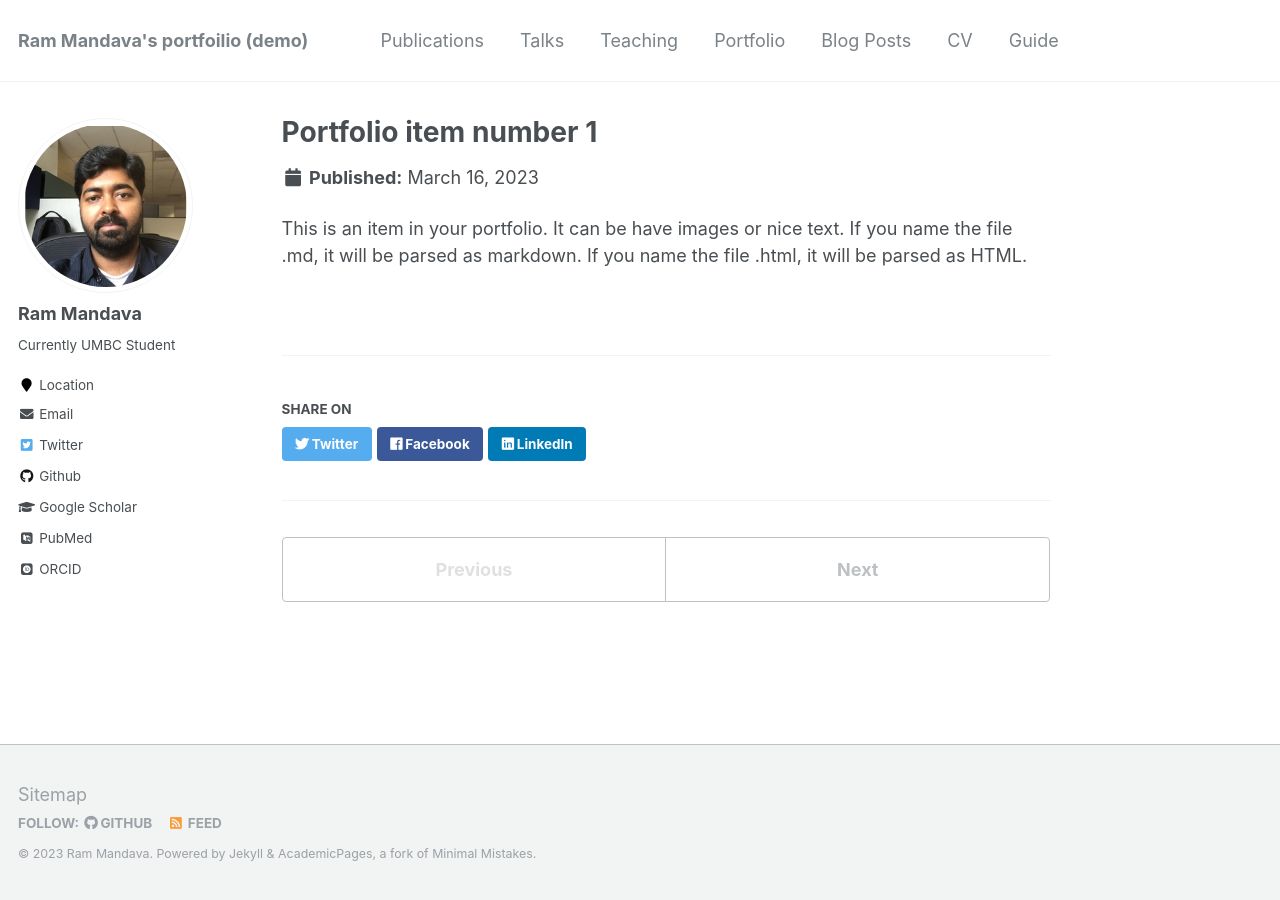
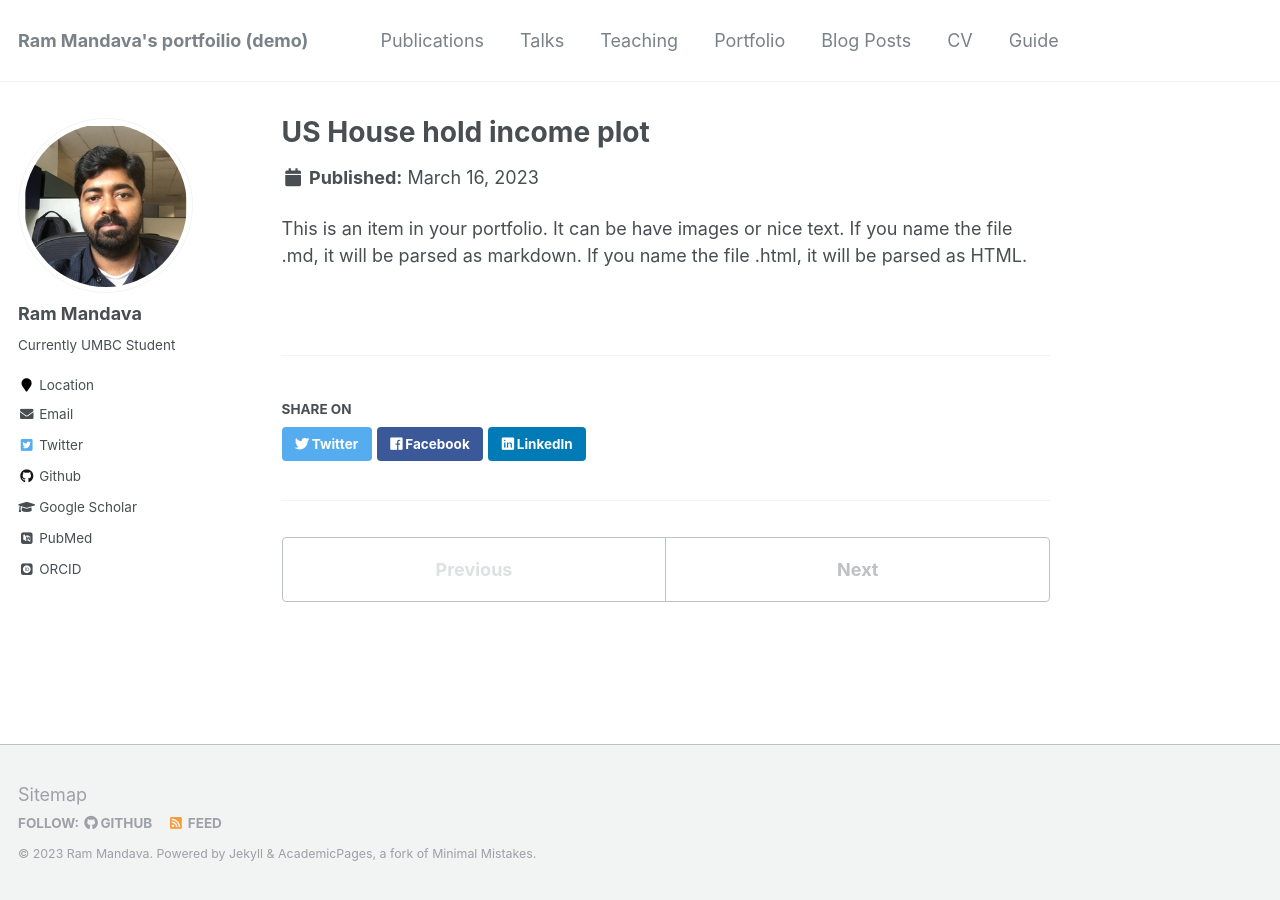
Before and after one commit to mandavaram/mandavaram.github.io, a Jekyll site: the page built from _portfolio/portfolio-1.md, in a window 1280 px wide. Built offline with Jekyll 4.4.1, drawn with Linux system fonts in a browser that asks for light colours; some web fonts are replaced.

Commit message:
Update portfolio-1.md

```diff
--- a/_portfolio/portfolio-1.md
+++ b/_portfolio/portfolio-1.md
@@ -1,6 +1,6 @@
 ---
-title: "Portfolio item number 1"
-excerpt: "Short description of portfolio item number 1<br/><img src='/images/500x300.png'>"
+title: "US House hold income plot"
+excerpt: "Short description of portfolio item number 1<br/><img src='/images/US_Household_Income_plot.png'>"
 collection: portfolio
 ---
 
```
